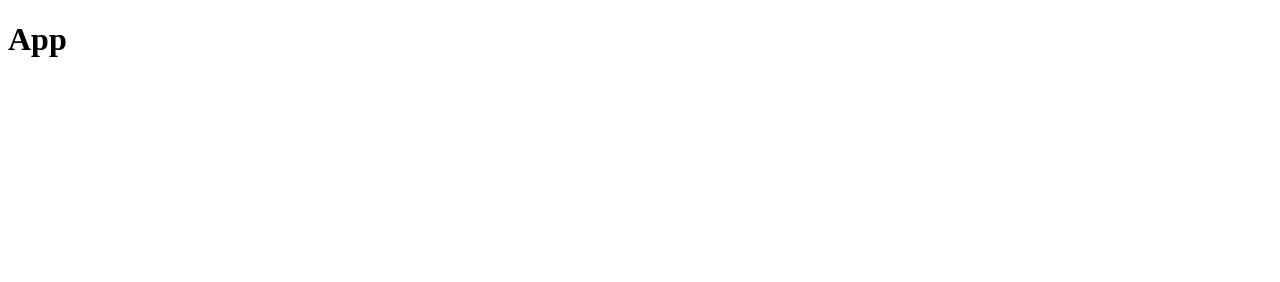
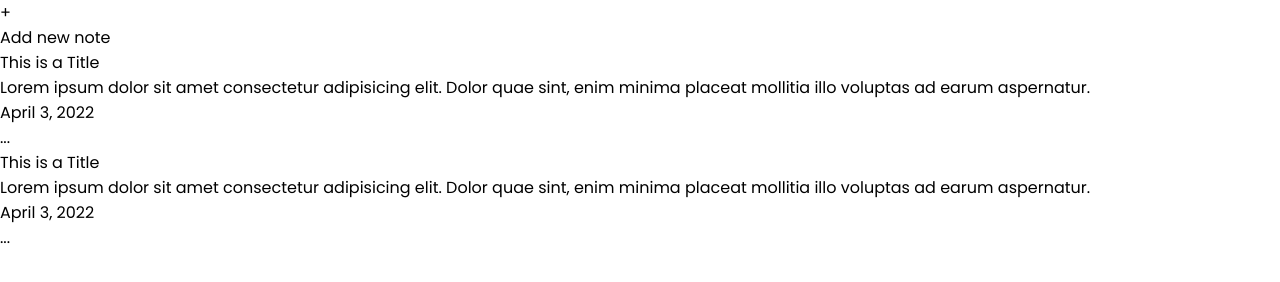
Before and after one commit to a-skrzypczyk/notes_app, a plain HTML site: page index.html in a window 1280 px wide. Drawn offline with Linux system fonts and the light colour scheme.

Commit message:
css reset, html basic structure

```diff
--- a/index.html
+++ b/index.html
@@ -8,7 +8,36 @@
     <link rel="stylesheet" href="style.css">
 </head>
 <body>
-    <h1>App</h1>
+    <div class="wrapper">
+        <li class="add-box">
+            <div class="add-box__icon">+</div>
+            <p class="add-box__text">Add new note</p>
+        </li>
+        <li class="note">
+            <div class="note__details">
+                <p class="note__title">This is a Title</p>
+                <span class="note__text">Lorem ipsum dolor sit amet consectetur adipisicing elit. Dolor quae sint, enim minima placeat mollitia illo voluptas ad earum aspernatur.</span>
+            </div>
+            <div class="note__fotter-content">
+                <span class="note__date">April 3, 2022</span>
+                <div class="note__settings">
+                    <p>...</p>
+                </div>
+            </div>
+        </li>
+        <li class="note">
+            <div class="note__details">
+                <p class="note__title">This is a Title</p>
+                <span class="note__text">Lorem ipsum dolor sit amet consectetur adipisicing elit. Dolor quae sint, enim minima placeat mollitia illo voluptas ad earum aspernatur.</span>
+            </div>
+            <div class="note__fotter-content">
+                <span class="note__date">April 3, 2022</span>
+                <div class="note__settings">
+                    <p>...</p>
+                </div>
+            </div>
+        </li>
+    </div>
     <script src="script.js"></script>
 </body>
 </html>
--- a/style.css
+++ b/style.css
@@ -0,0 +1,9 @@
+@import url('https://fonts.googleapis.com/css2?family=Poppins:wght@400;600&display=swap');
+
+* {
+	margin: 0;
+	padding: 0;
+	box-sizing: border-box;
+    font-family: 'Poppins', sans-serif;
+    list-style: none;
+}
```
